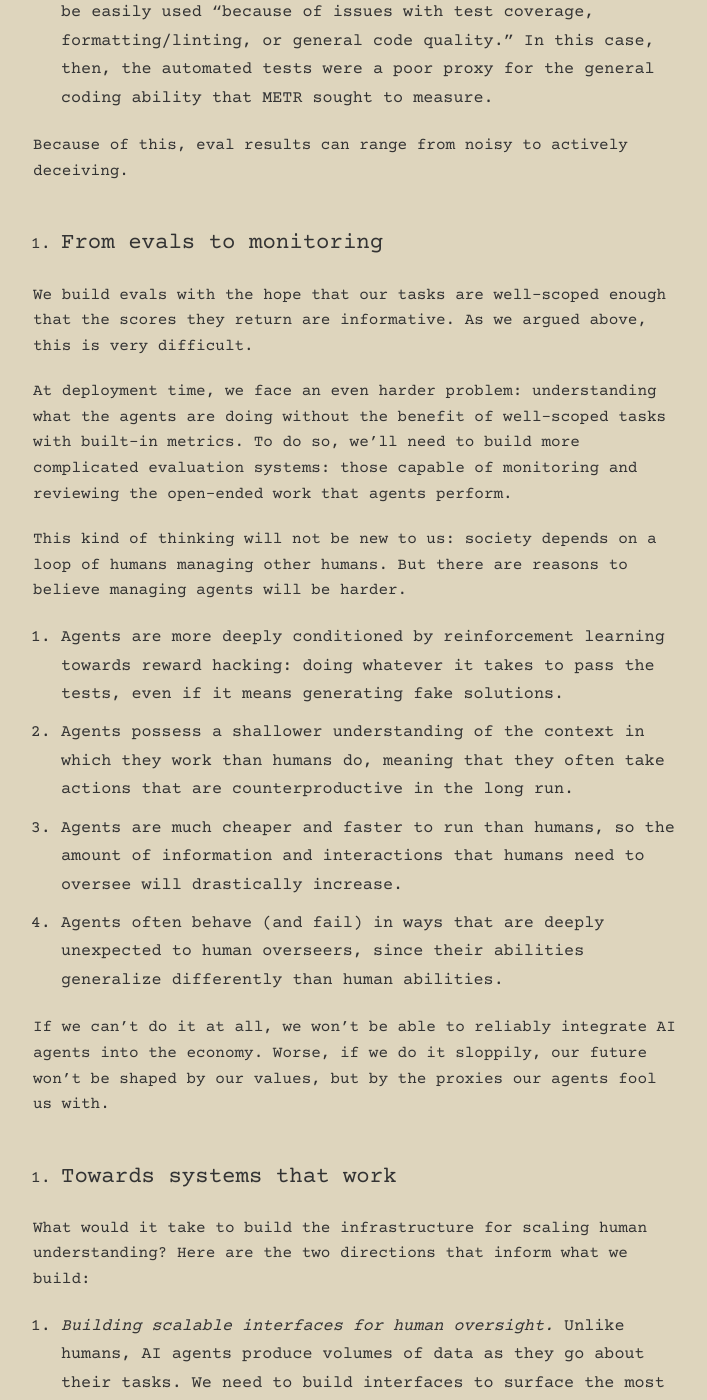
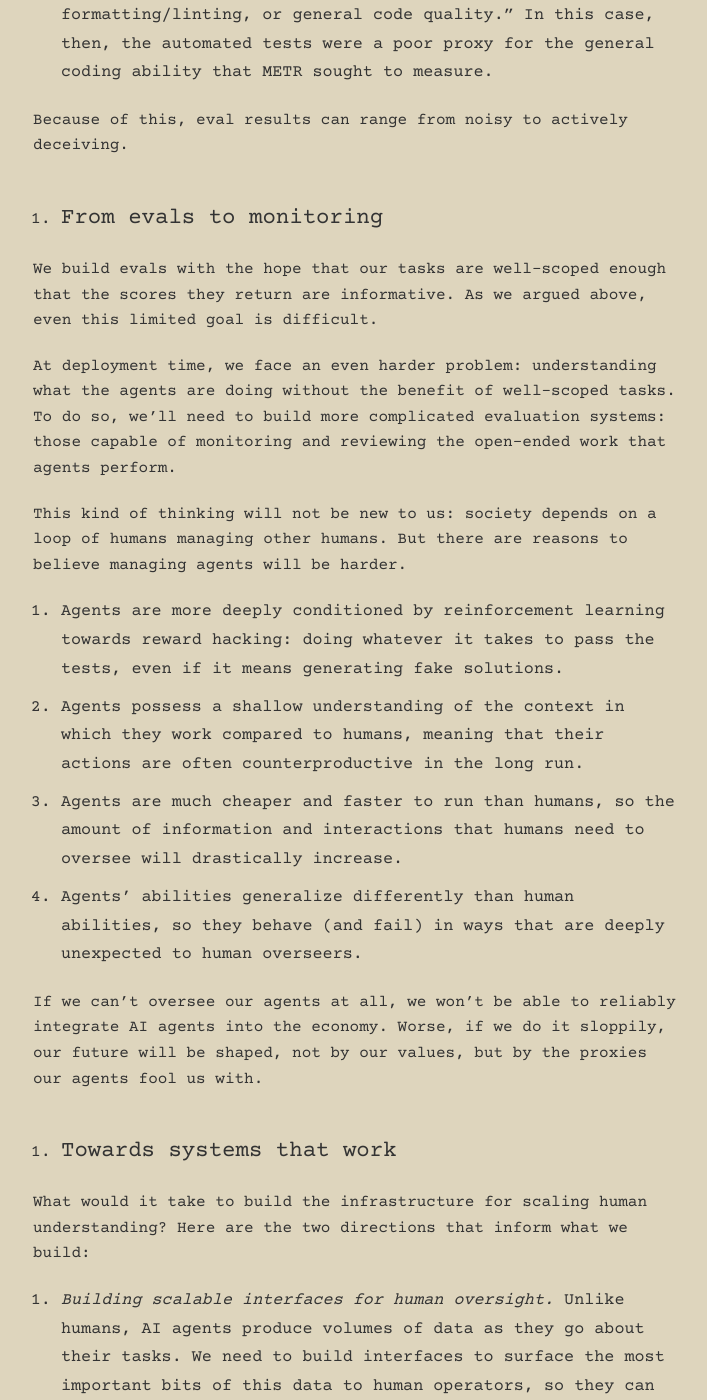
Before and after one commit to fulcrumresearch/fulcrumresearch.github.io, a Jekyll site: the page built from _posts/2025-08-29-ai-agents-and-facades.md, in a window 1280 px wide and 1400 px high, scrolled down 1188 px. Shown: the whole window, without its empty margins (282-989 px from the left). Built offline with Jekyll 4.4.1, drawn with Linux system fonts in a browser that asks for light colours; our own code applies the rules of GitHub Pages for plain Markdown files; some of the changed text lies outside the part shown.

Commit message:
little fixes

```diff
--- a/_posts/2025-08-29-ai-agents-and-facades.md
+++ b/_posts/2025-08-29-ai-agents-and-facades.md
@@ -23,25 +23,25 @@ Because of this, eval results can range from noisy to actively deceiving.
 
 2. ## From evals to monitoring
 
-We build evals with the hope that our tasks are well-scoped enough that the scores they return are informative. As we argued above, this is very difficult.
+We build evals with the hope that our tasks are well-scoped enough that the scores they return are informative. As we argued above, even this limited goal is difficult.
 
-At deployment time, we face an even harder problem: understanding what the agents are doing without the benefit of well-scoped tasks with built-in metrics. To do so, we’ll need to build more complicated evaluation systems: those capable of monitoring and reviewing the open-ended work that agents perform.
+At deployment time, we face an even harder problem: understanding what the agents are doing without the benefit of well-scoped tasks. To do so, we’ll need to build more complicated evaluation systems: those capable of monitoring and reviewing the open-ended work that agents perform.
 
 This kind of thinking will not be new to us: society depends on a loop of humans managing other humans. But there are reasons to believe managing agents will be harder.
 
 1. Agents are more deeply conditioned by reinforcement learning towards reward hacking: doing whatever it takes to pass the tests, even if it means generating fake solutions.
-2. Agents possess a shallower understanding of the context in which they work than humans do, meaning that they often take actions that are counterproductive in the long run.
+2. Agents possess a shallow understanding of the context in which they work compared to humans, meaning that their actions are often counterproductive in the long run.
 3. Agents are much cheaper and faster to run than humans, so the amount of information and interactions that humans need to oversee will drastically increase.
-4. Agents often behave (and fail) in ways that are deeply unexpected to human overseers, since their abilities generalize differently than human abilities.
+4. Agents’ abilities generalize differently than human abilities, so they behave (and fail) in ways that are deeply unexpected to human overseers.
 
-If we can’t do it at all, we won’t be able to reliably integrate AI agents into the economy. Worse, if we do it sloppily, our future won’t be shaped by our values, but by the proxies our agents fool us with.
+If we can’t oversee our agents at all, we won’t be able to reliably integrate AI agents into the economy. Worse, if we do it sloppily, our future will be shaped, not by our values, but by the proxies our agents fool us with.
 
 3. ## Towards systems that work
 
 What would it take to build the infrastructure for scaling human understanding? Here are the two directions that inform what we build:
 
 1. *Building scalable interfaces for human oversight.* Unlike humans, AI agents produce volumes of data as they go about their tasks. We need to build interfaces to surface the most important bits of this data to human operators, so they can steer or correct their agents.
-2. *Building technology for agents to audit agents.* Human review alone can’t scale to managing millions of agents. Our interfaces need to leverage agents that audit entire agent ecosystems and  report on the state of the world. To do so, we must understand what [affordances models need](http://alignment.anthropic.com/2025/automated-auditing/) to avoid deceiving themselves and their operators. This will allow us to scale oversight beyond systems that humans can currently manage.
+2. *Building technology for agents to audit agents.* Human review alone can’t scale to managing millions of agents. Our interfaces need to leverage auditing agents capable of red-teaming entire agent ecosystems and reporting on the state of the world. To do so, we must understand what [affordances models need](http://alignment.anthropic.com/2025/automated-auditing/) to avoid deceiving themselves and their operators. This will allow us to scale supervision beyond systems that humans can currently manage.
 
 Fulcrum is excited to work towards a world of understanding. The future belongs to those who can see.
 
```
Also changed, not shown: other parts of _posts/2025-08-29-ai-agents-and-facades.md (+2 -2 lines), index.md (+1 -1 lines).
